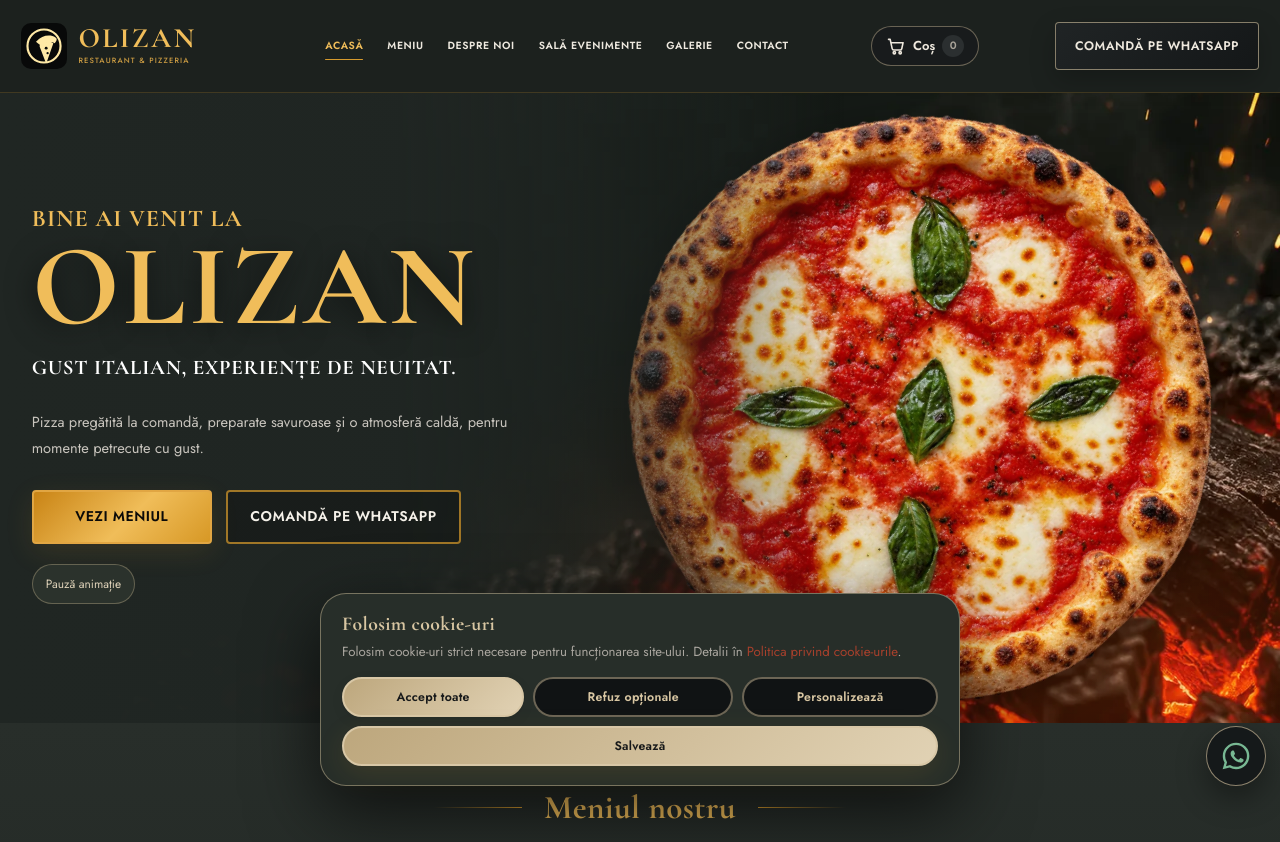
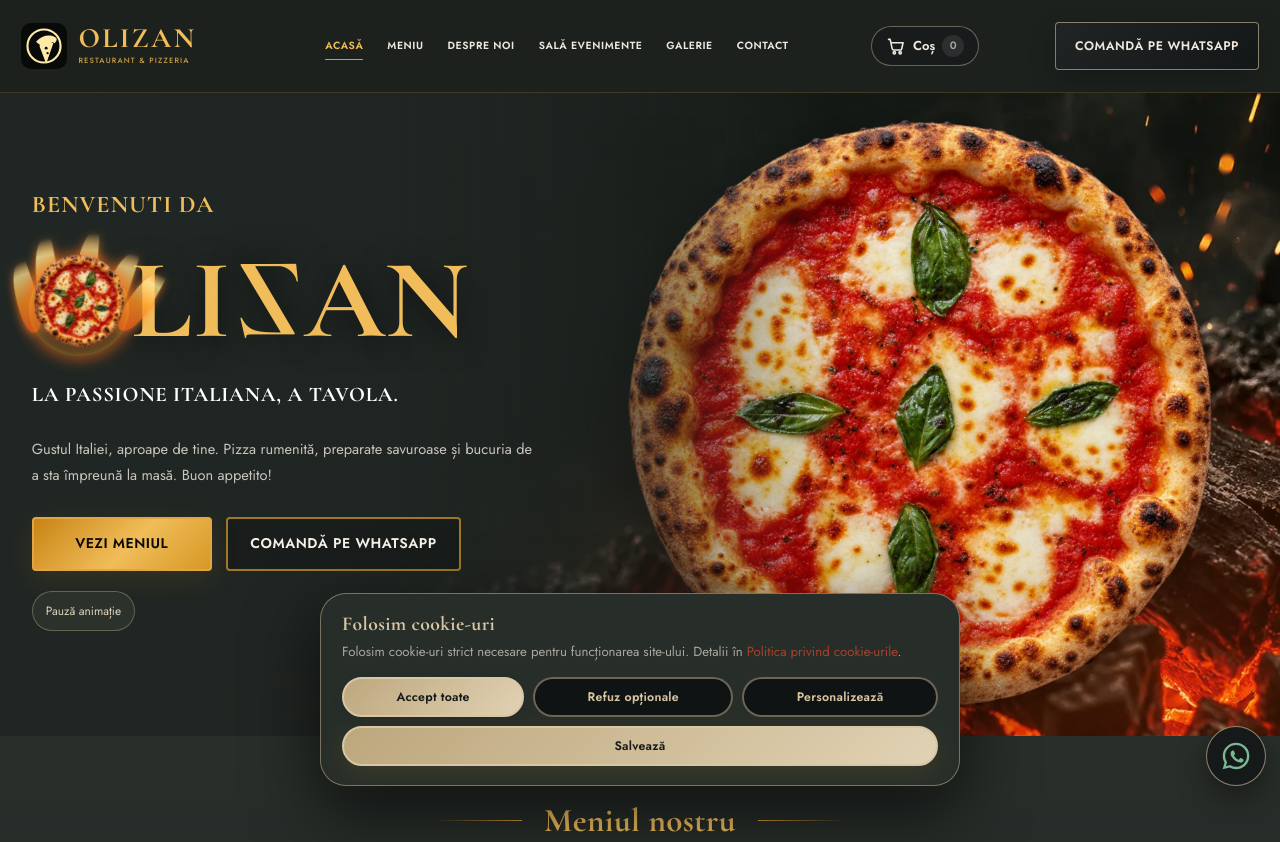
Before and after one commit to OliZan2026/RestaurantOlizan, a website: page index.html in a window 1280 px wide. Shown: the top 842 px of the page. Drawn offline with Linux system fonts and the light colour scheme; no server answers.

Commit message:
Personalize OLIZAN hero with flaming pizza initial, flipped Z and Italian copy

```diff
--- /dev/null
+++ b/assets/css/hero-brand.css
@@ -0,0 +1,23 @@
+/* Homepage wordmark: pizza O and a vertically flipped Z. */
+.home-luxury .lux-hero h1.lux-wordmark{display:flex;align-items:center;gap:.025em;line-height:1.05;margin:.15em 0 .16em;font-size:clamp(5.5rem,8.8vw,9rem);letter-spacing:0}
+.lux-wordmark>span{display:inline-block}
+.lux-wordmark .lux-letter-z{transform:scaleY(-1)}
+.lux-wordmark .lux-pizza-letter{position:relative;display:inline-flex;align-items:center;justify-content:center;width:.84em;height:.84em;flex:none;margin-right:.015em;isolation:isolate}
+.lux-pizza-letter img{position:relative;z-index:2;width:100%;height:100%;object-fit:contain;filter:drop-shadow(0 0 8px rgba(255,116,22,.65));animation:olizan-letter-turn 32s linear infinite}
+.lux-letter-fire{position:absolute;inset:-12% -9%;z-index:1;pointer-events:none}
+.lux-letter-fire::after{content:"";position:absolute;inset:17% 5% 3%;border-radius:50%;box-shadow:0 0 14px 5px #ef671cb3,inset 0 0 12px #ffb029;animation:olizan-fire-glow 1.6s ease-in-out infinite alternate}
+.lux-letter-fire i{position:absolute;bottom:24%;width:23%;height:70%;border-radius:75% 8% 65% 35%;background:linear-gradient(0deg,#f15b18 5%,#ff9e23 48%,#ffe996 82%,transparent);transform-origin:50% 100%;filter:drop-shadow(0 0 5px #ff7c21);animation:olizan-letter-flame 1.1s ease-in-out infinite alternate}
+.lux-letter-fire i:nth-child(1){left:2%;rotate:-24deg;animation-delay:-.6s}
+.lux-letter-fire i:nth-child(2){left:19%;height:85%;rotate:-12deg;animation-delay:-.2s}
+.lux-letter-fire i:nth-child(3){left:40%;height:97%;animation-delay:-.8s}
+.lux-letter-fire i:nth-child(4){left:61%;height:80%;rotate:14deg;animation-delay:-.4s}
+.lux-letter-fire i:nth-child(5){left:79%;height:64%;rotate:26deg;animation-delay:-.95s}
+@keyframes olizan-letter-turn{to{transform:rotate(360deg)}}
+@keyframes olizan-letter-flame{from{transform:scale(.85,.85) skewX(-5deg);opacity:.75}to{transform:scale(1.05,1.08) skewX(7deg);opacity:1}}
+@keyframes olizan-fire-glow{from{opacity:.6}to{opacity:1}}
+.lux-hero.is-motion-paused :is(.lux-pizza-letter img,.lux-letter-fire i),
+.lux-hero.is-outside :is(.lux-pizza-letter img,.lux-letter-fire i){animation-play-state:paused}
+@media(max-width:700px){.home-luxury .lux-hero h1.lux-wordmark{font-size:clamp(3.9rem,20vw,6rem);margin-top:.22em;margin-bottom:.2em}.home-luxury .lux-tagline{font-size:1.12rem}}
+@media(prefers-reduced-motion:reduce){.lux-pizza-letter img,.lux-letter-fire i,.lux-letter-fire::after{animation:none}}
+
+.lux-hero.is-motion-paused .lux-letter-fire::after,.lux-hero.is-outside .lux-letter-fire::after{animation-play-state:paused}
--- a/index.html
+++ b/index.html
@@ -85,6 +85,7 @@
   }
 }</script>
   <link rel="stylesheet" href="/assets/css/ambience.css?v=20260919-scroll-cards">
+<link rel="stylesheet" href="/assets/css/hero-brand.css?v=20260919-italiano">
 </head>
 <body class="home-luxury">
 <a class="skip" href="#continut">Sari la conținut</a>
@@ -95,7 +96,7 @@
   <a class="btn btn--wa btn--sm header-cta" href="https://wa.me/40723639875?text=Bun%C4%83%20ziua!%20Doresc%20s%C4%83%20plasez%20o%20comand%C4%83%20la%20OLIZAN." target="_blank" rel="noopener noreferrer">Comandă pe WhatsApp</a>
 </div></header>
 <main id="continut">
-  <section class="lux-hero"><div class="lux-embers" aria-hidden="true"></div><div class="lux-hero__inner"><p class="lux-kicker">Bine ai venit la</p><h1>OLIZAN</h1><p class="lux-tagline">Gust italian, experiențe de neuitat.</p><p class="lux-desc">Pizza pregătită la comandă, preparate savuroase și o atmosferă caldă, pentru momente petrecute cu gust.</p><div class="lux-actions"><a class="btn btn--primary" href="/meniu">Vezi meniul</a><a class="btn btn--ghost" href="https://wa.me/40723639875?text=Bun%C4%83%20ziua!%20Doresc%20s%C4%83%20plasez%20o%20comand%C4%83%20la%20OLIZAN." target="_blank" rel="noopener noreferrer">Comandă pe WhatsApp</a></div><button class="lux-motion-toggle" data-pizza-motion type="button" aria-pressed="false">Pauză animație</button></div></section>
+  <section class="lux-hero"><div class="lux-embers" aria-hidden="true"></div><div class="lux-hero__inner"><p class="lux-kicker" lang="it">Benvenuti da</p><h1 class="lux-wordmark" aria-label="OLIZAN"><span class="lux-pizza-letter" aria-hidden="true"><span class="lux-letter-fire"><i></i><i></i><i></i><i></i><i></i></span><img src="/assets/img/pizza-hero-real-mobile.webp" alt="" width="480" height="480" decoding="async"></span><span aria-hidden="true">LI</span><span class="lux-letter-z" aria-hidden="true">Z</span><span aria-hidden="true">AN</span></h1><p class="lux-tagline" lang="it">La passione italiana, a tavola.</p><p class="lux-desc">Gustul Italiei, aproape de tine. Pizza rumenită, preparate savuroase și bucuria de a sta împreună la masă. <span lang="it">Buon appetito!</span></p><div class="lux-actions"><a class="btn btn--primary" href="/meniu">Vezi meniul</a><a class="btn btn--ghost" href="https://wa.me/40723639875?text=Bun%C4%83%20ziua!%20Doresc%20s%C4%83%20plasez%20o%20comand%C4%83%20la%20OLIZAN." target="_blank" rel="noopener noreferrer">Comandă pe WhatsApp</a></div><button class="lux-motion-toggle" data-pizza-motion type="button" aria-pressed="false">Pauză animație</button></div></section>
 
   <section class="lux-section"><div class="lux-wrap"><h2 class="lux-title">Meniul nostru</h2><div class="lux-menu-grid">
     <a class="lux-menu-card" href="/meniu#pizza"><img src="/assets/img/produse/home-pizza.webp" width="480" height="360" alt="Pizza Margherita OLIZAN" loading="lazy" decoding="async"><h3>Pizza</h3><span>Vezi meniul <b>→</b></span></a>
```
